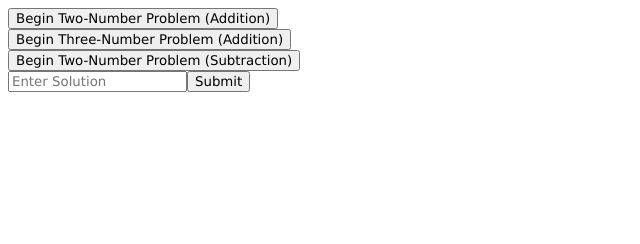
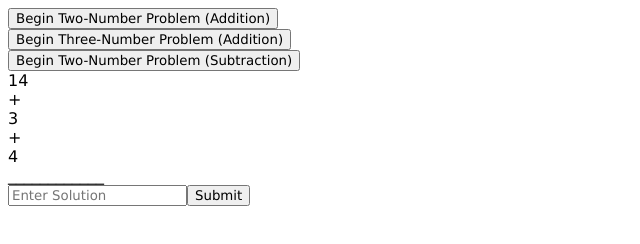
Before and after one commit to glencordero/math-drill, a plain HTML site: page index.html in a window 1280 px wide. Shown: the whole page, without its empty margins (0-640 px from the left). Drawn offline with Linux system fonts and the light colour scheme.

Commit message:
created displayProblem function

```diff
--- a/index.js
+++ b/index.js
@@ -64,7 +64,7 @@ function generateProblem(type, qty){
         correct: false,
         student: "Ann"
     }
-    return problem
+    displayProblem(problem)
 }
 
 function solveProblem(type, problemNumbers){
@@ -80,10 +80,37 @@ function submitAnswer(event){
 
 }
 
+function displayProblem(problem){
+    let problemDiv = document.getElementById('problem')
+    // create equationDiv
+    let equationDiv = document.createElement('div')
+    // loop over problemNumbers
+    problem.numbers.forEach((problemNumber, index) => {
+        let problemNumberDiv = document.createElement('div')
+        problemNumberDiv.innerHTML = problemNumber
+        equationDiv.appendChild(problemNumberDiv)
+        if(index !== problem.numbers.length -1){
+            let operatorDiv = document.createElement('div')
+            operatorDiv.innerHTML = problem.type
+            equationDiv.appendChild(operatorDiv)
+        }
+    })
+    let solutionLineDiv = document.createElement('div')
+    solutionLineDiv.innerHTML = "____________"
+    equationDiv.appendChild(solutionLineDiv)
+    problemDiv.appendChild(equationDiv)
+}
+
+// create div, with innerHTML of problem number
+// append div to equationDiv
+// unless at end, add an operatorDiv
+// append equationDiv to problemDiv
+
+
 // EVENT LISTENERS
 // document.getElementById('two-numbers-add').addEventListener("click", displayAdditionProblem)
 // document.getElementById('three-numbers-add').addEventListener("click", displayAdditionProblem)
 // document.getElementById('two-numbers-sub').addEventListener("click", displaySubtractionProblem)
 
 
-console.log(generateProblem("-", 2))
+generateProblem("+",3)
```
Also changed, not shown: index.html (+2 -1 lines).
